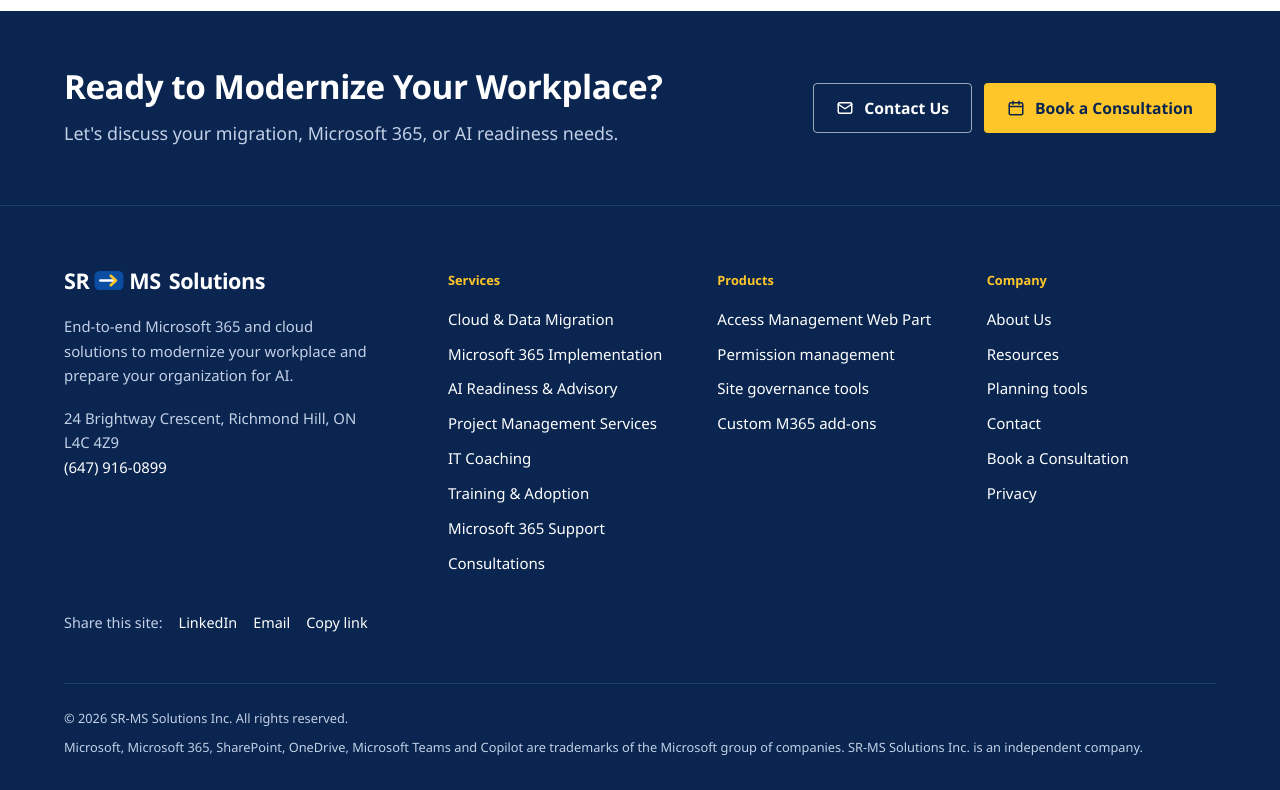
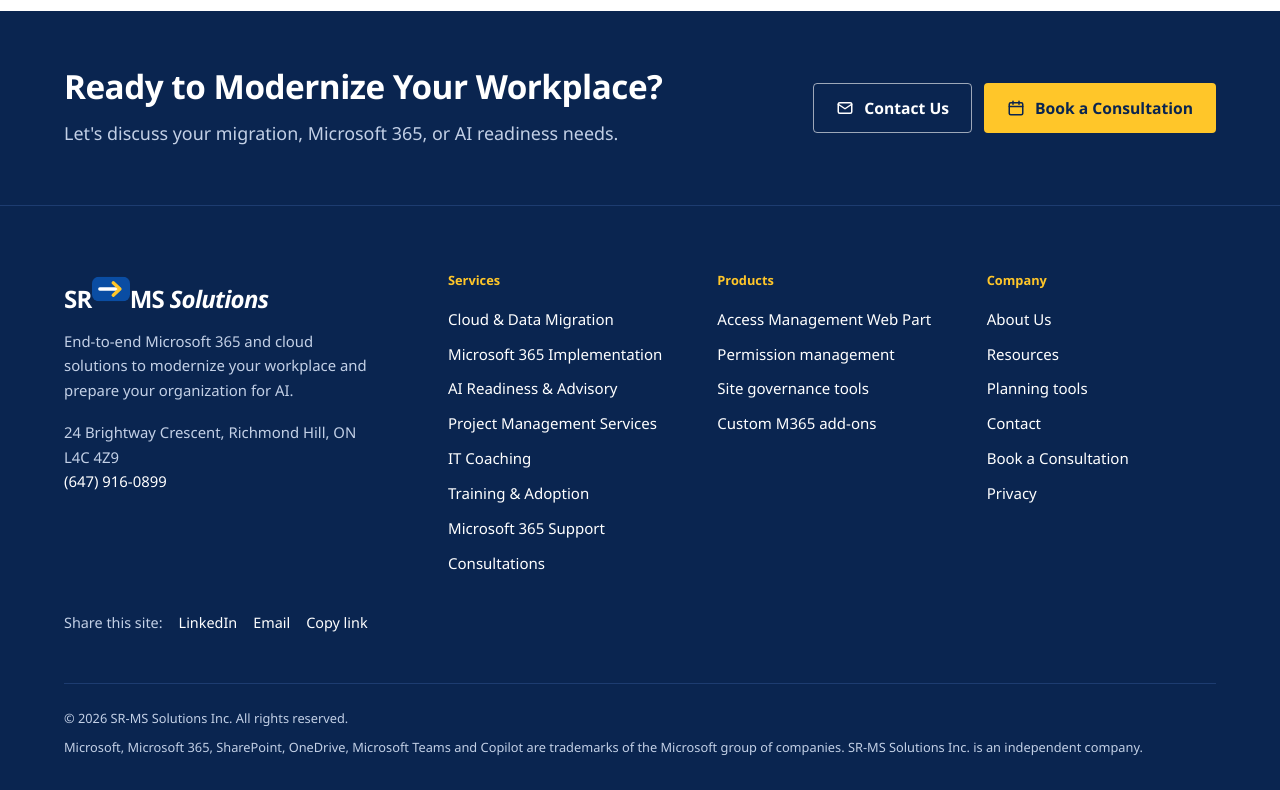
Before and after one commit to sahrarajabica/sahrarajabica.github.io, a plain HTML site: page index.html in a window 1280 px wide. Shown: the part 1157-1947 px from the top of the page. Drawn offline with Linux system fonts and the light colour scheme.

Commit message:
Vexen badge logo styles

```diff
--- a/extras.css
+++ b/extras.css
@@ -250,7 +250,6 @@ a.opt:hover{border-color:var(--brand);color:var(--brand)}
 @media print{.back{display:none}}
 
 /* ---- wordmark logo: the hyphen in SR-MS is a migration arrow ---- */
-.logo .wm{display:inline-flex;align-items:center;gap:5px;font-size:1.35rem;font-weight:800;letter-spacing:-.02em;line-height:1}
-.logo .wm i{font-style:normal;font-weight:600;margin-left:3px}
-.logo .wm-arrow{width:30px;height:19px;flex:none}
-@media (max-width:700px){.logo .wm{font-size:1.12rem;gap:4px}.logo .wm-arrow{width:25px;height:16px}}
+.logo .vx-badge{width:40px;height:40px;flex:none}
+.logo .wm{display:block;font-size:1.5rem;font-weight:800;letter-spacing:-.03em;line-height:1}
+@media (max-width:700px){.logo .vx-badge{width:34px;height:34px}.logo .wm{font-size:1.25rem}}
```
